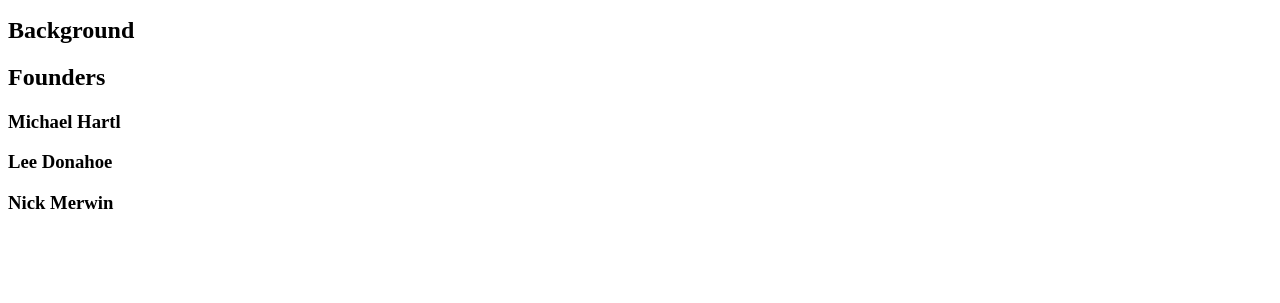
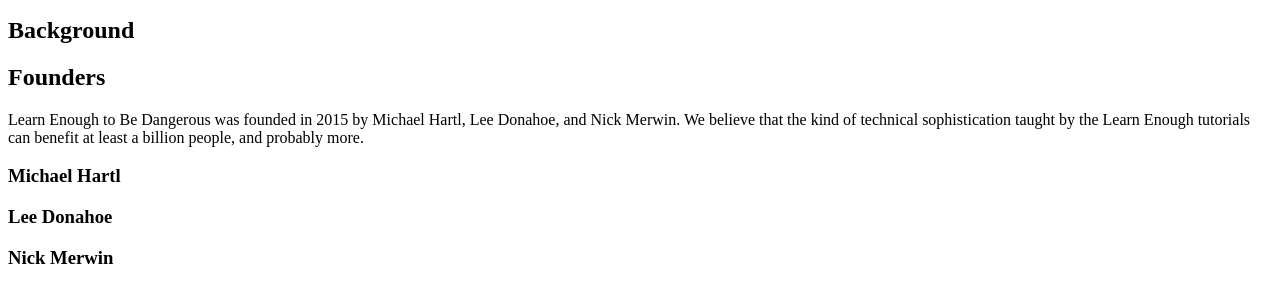
Before and after one commit to lukeslater0961/sample_website, a plain HTML site: page index.html in a window 1280 px wide. Shown: the part 137-440 px from the top of the page. Drawn offline with Linux system fonts and the light colour scheme.

Commit message:
added a paragraph to heading 3

```diff
--- a/index.html
+++ b/index.html
@@ -20,6 +20,13 @@
             <h2>Background</h2>
 
             <h2>Founders</h2>
+            <p>
+                    Learn Enough to Be Dangerous was founded in 2015 by Michael Hartl, Lee
+                    Donahoe, and Nick Merwin. We believe that the kind of technical
+                    sophistication taught by the Learn Enough tutorials can benefit
+                    at least a billion people, and probably more.
+            </p>
+
 
             <h3>Michael Hartl</h3>
 
```
